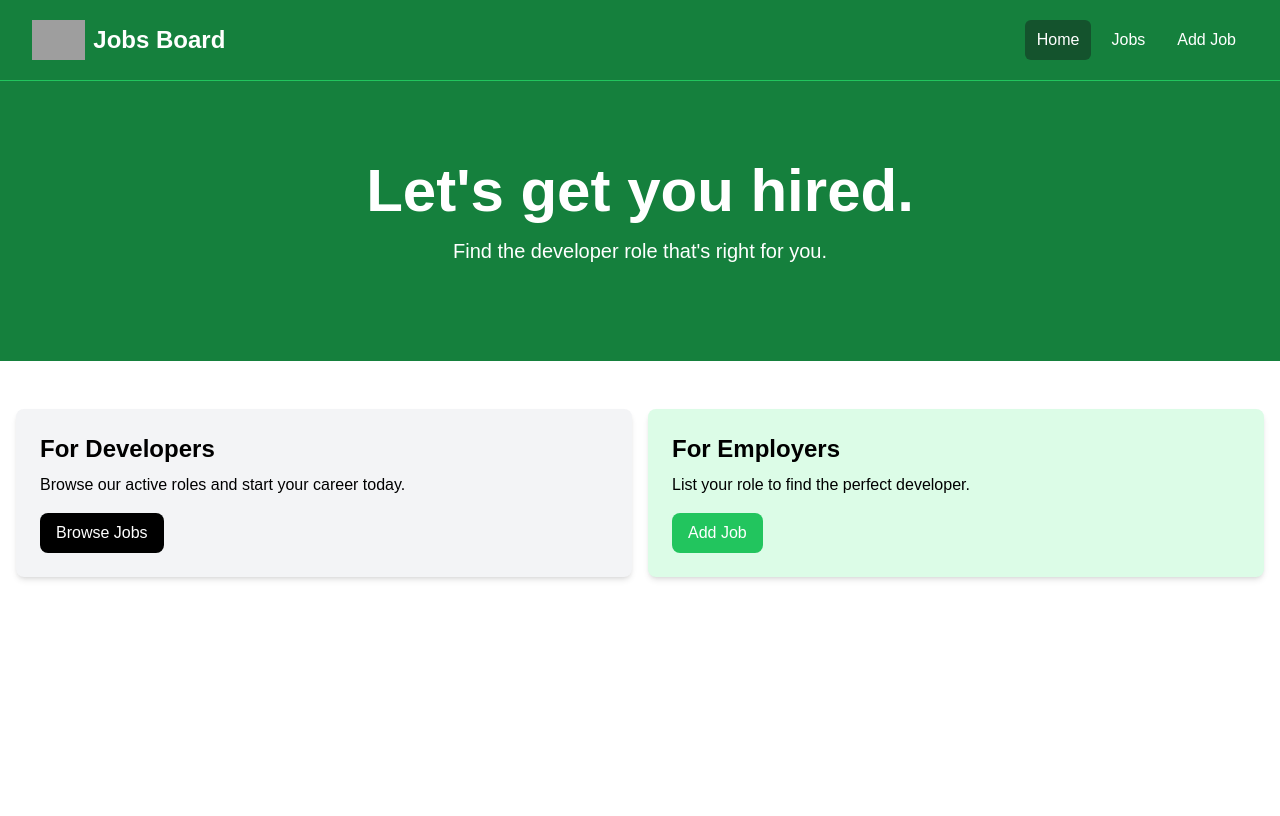
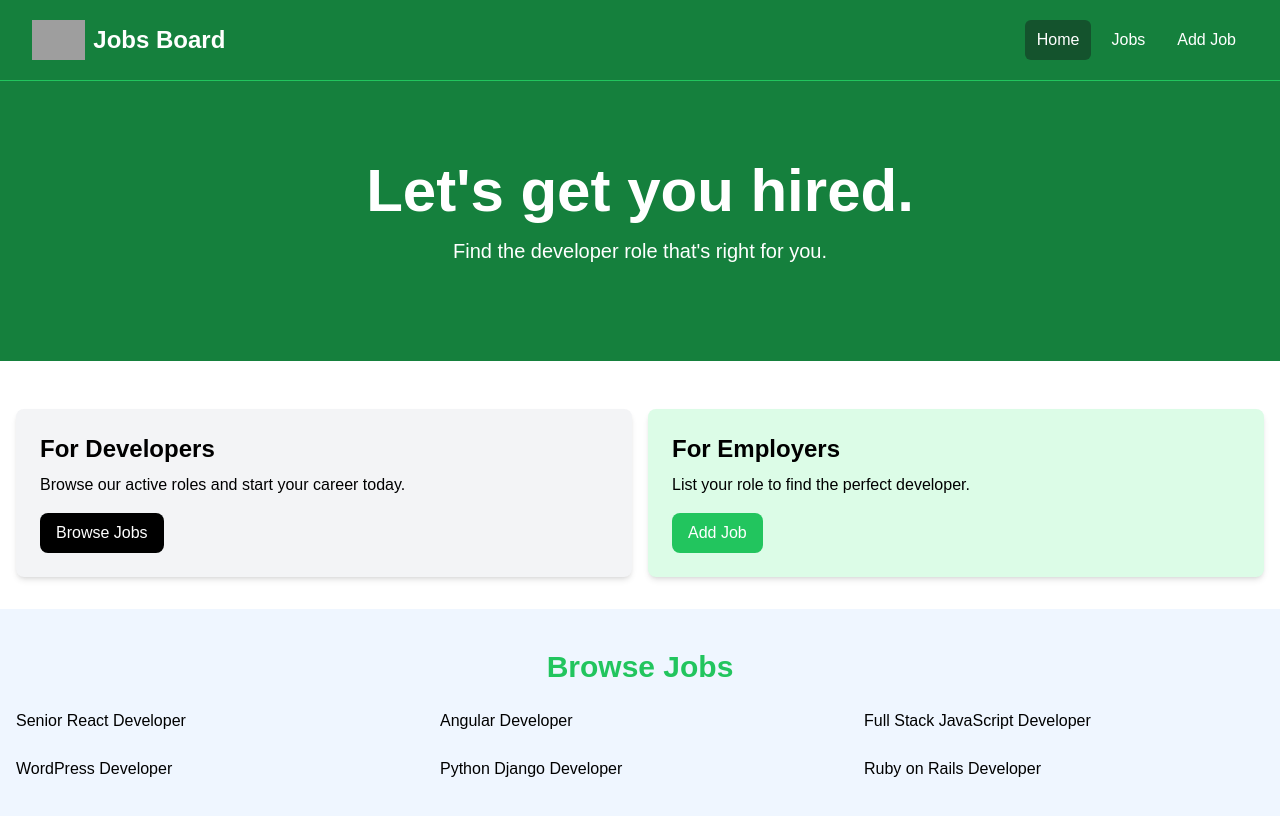
Before and after one commit to connorhanks/DevJobs-Developer-Jobs-Board, a Vue app: page / in a window 1280 px wide. Shown: the top 816 px of the page. Built offline with nearby package versions, Linux system fonts and the light colour scheme; grey boxes are pictures that could not be loaded.

Commit message:
add jobs.json example dataset, start work on JobListings

```diff
--- a/src/App.vue
+++ b/src/App.vue
@@ -2,6 +2,7 @@
 import Navbar from "@/components/Navbar.vue";
 import Hero from "@/components/Hero.vue";
 import HomeCards from "@/components/HomeCards.vue";
+import JobListings from "./components/JobListings.vue";
 </script>
 
 <template>
@@ -11,6 +12,7 @@ import HomeCards from "@/components/HomeCards.vue";
     subtitle="Find the developer role that's right for you."
   />
   <HomeCards />
+  <JobListings />
 </template>
 
 <style></style>
--- /dev/null
+++ b/src/components/JobListings.vue
@@ -0,0 +1,22 @@
+<script setup>
+import jobData from "@/jobs.json";
+import { ref } from "vue";
+
+const jobs = ref(jobData);
+console.log(jobs.value);
+</script>
+
+<template>
+  <section class="bg-blue-50 px-4 py-10">
+    <div class="container-xl lg:container m-auto">
+      <h2 class="text-3xl font-bold text-green-500 mb-6 text-center">
+        Browse Jobs
+      </h2>
+      <div class="grid grid-cols-1 md:grid-cols-3 gap-6">
+        <div v-for="(job, index) in jobs" :key="job.id">
+          <h3>{{ job.title }}</h3>
+        </div>
+      </div>
+    </div>
+  </section>
+</template>
--- /dev/null
+++ b/src/jobs.json
@@ -0,0 +1,86 @@
+[
+  {
+    "id": 1,
+    "title": "Senior React Developer",
+    "type": "Full-Time",
+    "description": "We are seeking a talented React Developer to join our team in London. The ideal candidate will have strong skills in HTML, CSS, and JavaScript, with extensive experience in React and modern frontend architecture.",
+    "location": "London, UK",
+    "salary": "£65K - £85K",
+    "company": {
+      "name": "Pixel Bridge Digital",
+      "description": "Pixel Bridge Digital is a leading technology company specializing in web development and digital solutions. We pride ourselves on delivering high-quality products and services to our clients while fostering a collaborative and innovative work environment.",
+      "contactEmail": "careers@pixelbridge.co.uk",
+      "contactPhone": "020-7123-4567"
+    }
+  },
+  {
+    "id": 2,
+    "title": "Angular Developer",
+    "type": "Part-Time",
+    "description": "Join our team as a Part-Time Angular Developer in Manchester. We are looking for a motivated individual with a passion for crafting beautiful and responsive web applications using Angular 2+.",
+    "location": "Manchester, UK",
+    "salary": "£30K - £42K",
+    "company": {
+      "name": "Northern Tech Labs",
+      "description": "Northern Tech Labs is a creative agency specializing in digital design and development. Our team is dedicated to pushing the boundaries of creativity and innovation to deliver exceptional results for our clients.",
+      "contactEmail": "jobs@northerntech.co.uk",
+      "contactPhone": "0161-234-5678"
+    }
+  },
+  {
+    "id": 3,
+    "title": "Full Stack JavaScript Developer",
+    "type": "Full-Time",
+    "description": "Are you passionate about full stack development? Join our team in Birmingham and work with Node.js, Express, and various frontend frameworks. We offer competitive compensation and a collaborative work environment.",
+    "location": "Birmingham, UK",
+    "salary": "£45K - £65K",
+    "company": {
+      "name": "Midland Software Solutions",
+      "description": "Midland Software Solutions is a leading technology company specializing in digital solutions for businesses of all sizes. With a focus on innovation and customer satisfaction, we are committed to delivering cutting-edge products and services.",
+      "contactEmail": "careers@midlandsoft.co.uk",
+      "contactPhone": "0121-345-6789"
+    }
+  },
+  {
+    "id": 4,
+    "title": "WordPress Developer",
+    "type": "Part-Time",
+    "description": "Join our team as a Part-Time WordPress Developer in Bristol. We are looking for a self-motivated individual with strong PHP skills and experience with custom WordPress development.",
+    "location": "Bristol, UK",
+    "salary": "£28K - £38K",
+    "company": {
+      "name": "West Country Digital",
+      "description": "West Country Digital is a dynamic agency specializing in digital marketing and web development. We are committed to fostering a diverse and inclusive workplace where creativity and innovation thrive.",
+      "contactEmail": "hello@westcountry.co.uk",
+      "contactPhone": "0117-456-7890"
+    }
+  },
+  {
+    "id": 5,
+    "title": "Python Django Developer",
+    "type": "Full-Time",
+    "description": "Exciting opportunity for a Full-Time Python Developer in Edinburgh. We are seeking a talented individual with strong Python skills and experience with Django framework.",
+    "location": "Edinburgh, UK",
+    "salary": "£48K - £68K",
+    "company": {
+      "name": "Highland Tech Hub",
+      "description": "Highland Tech Hub is a rapidly growing technology company specializing in e-commerce solutions. We offer a dynamic and collaborative work environment where employees are encouraged to think creatively and innovate.",
+      "contactEmail": "careers@highlandtech.co.uk",
+      "contactPhone": "0131-567-8901"
+    }
+  },
+  {
+    "id": 6,
+    "title": "Ruby on Rails Developer",
+    "type": "Full-Time",
+    "description": "Join our team as a Ruby Developer in Glasgow. We are looking for a skilled and enthusiastic individual to help us create innovative web solutions using Ruby on Rails.",
+    "location": "Glasgow, UK",
+    "salary": "£42K - £62K",
+    "company": {
+      "name": "Clyde Technologies",
+      "description": "Clyde Technologies is a leading technology company specializing in software development and digital marketing. We are committed to providing our clients with cutting-edge solutions and our employees with a supportive and rewarding work environment.",
+      "contactEmail": "jobs@clydetech.co.uk",
+      "contactPhone": "0141-678-9012"
+    }
+  }
+]
```
